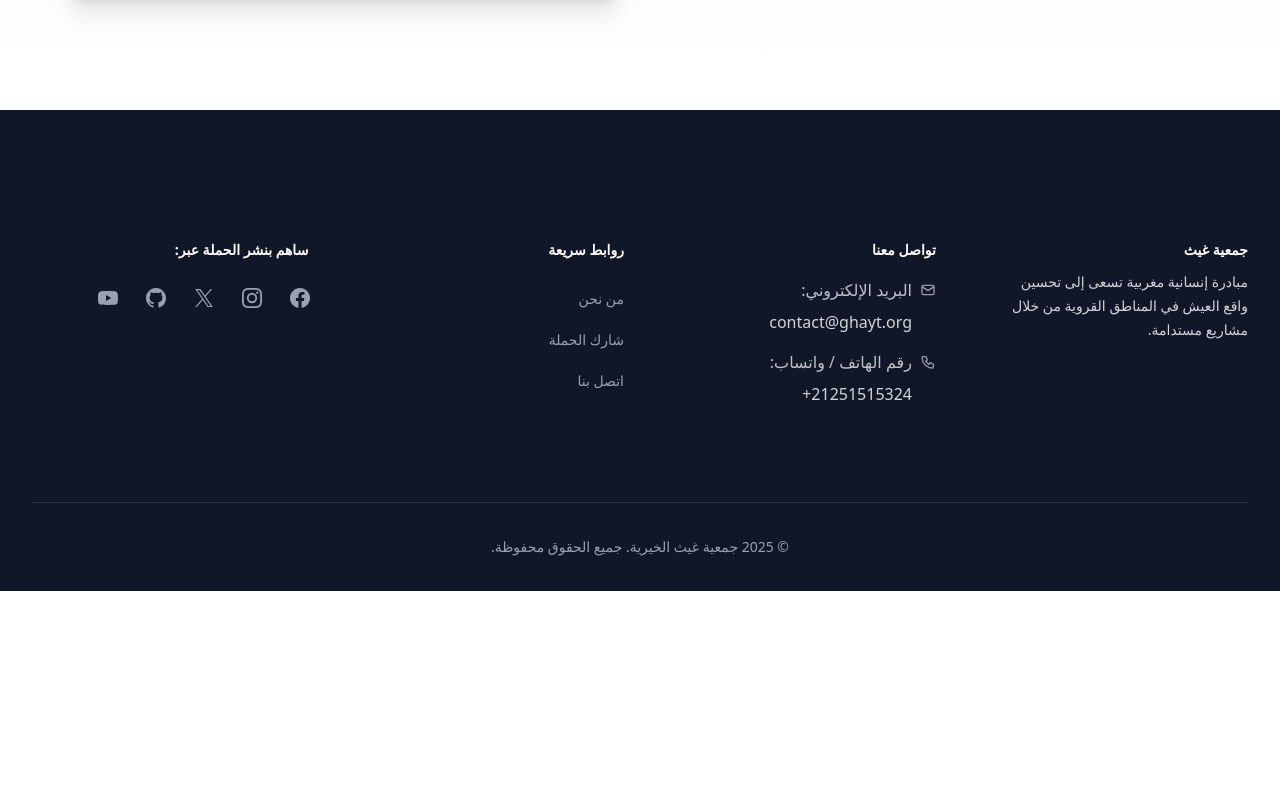
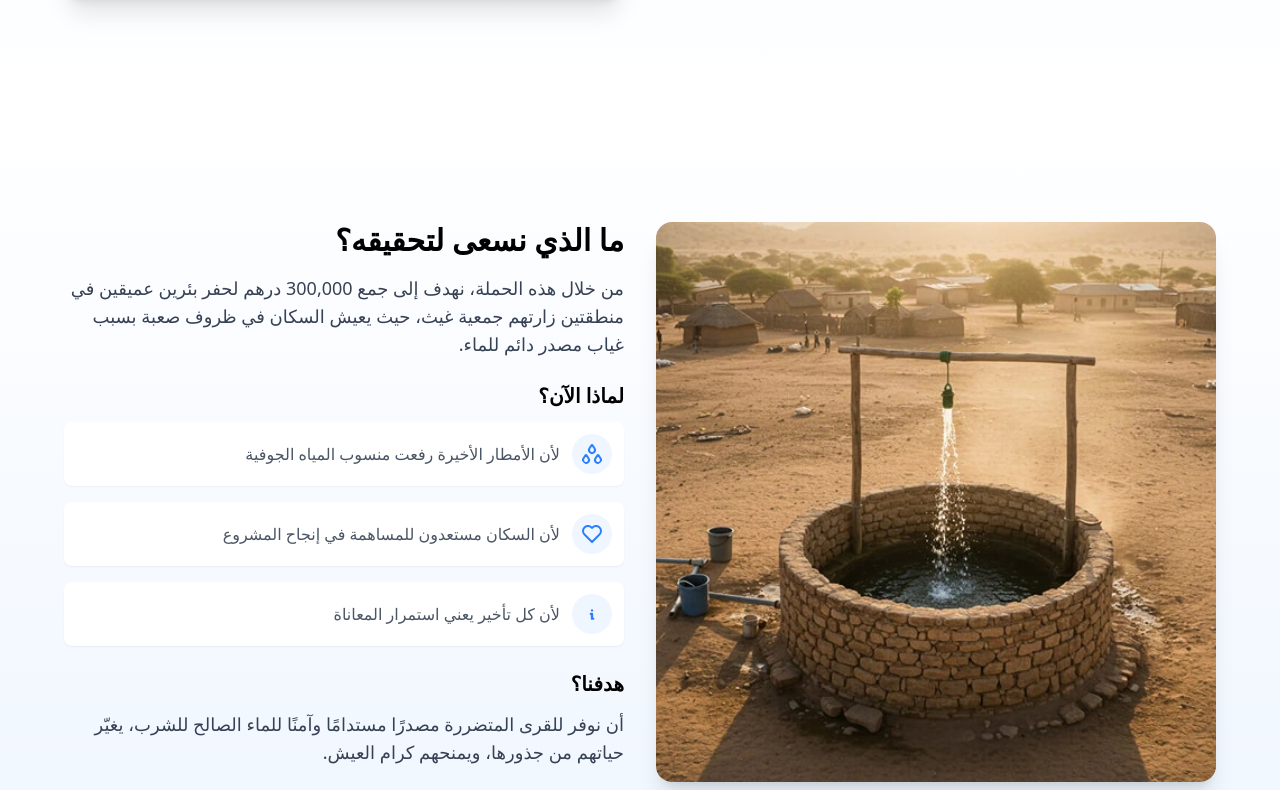
Before and after one commit to omarhoumz/athar.ghaytcharity.com, a React (Vite) app: page / in a window 1280 px wide. Shown: the part 1630-2420 px from the top of the page. Before the commit the page ends 2221 px from the top, so only its background shows below. Built offline with nearby package versions, Linux system fonts and the light colour scheme; a web font is replaced by a local one.

Commit message:
feature: project

```diff
--- a/src/feature/home/index.jsx
+++ b/src/feature/home/index.jsx
@@ -1,5 +1,6 @@
 import { LayoutDefault } from '../../components/layout/layout-default'
 import { Hero } from './sections/hero'
+import { Project } from './sections/project'
 import { StatusQuo } from './sections/status-quo'
 
 export function Home() {
@@ -8,6 +9,8 @@ export function Home() {
       <Hero />
 
       <StatusQuo />
+
+      <Project />
     </LayoutDefault>
   )
 }
--- /dev/null
+++ b/src/feature/home/sections/project.jsx
@@ -0,0 +1,66 @@
+import { IconDroplets, IconHeart, IconInfoSmall } from '@tabler/icons-react'
+
+export function Project() {
+  return (
+    <section className='bg-gradient-to-b to-[#EFF6FF] px-6 py-20 md:px-10 md:py-28'>
+      <div className='mx-auto grid max-w-6xl gap-4 md:grid-cols-2 md:gap-8'>
+        <div className='aspect-square'>
+          <img
+            src='/well.webp'
+            alt=''
+            className='size-full rounded-2xl object-cover shadow-xl'
+          />
+        </div>
+
+        <div>
+          <h3 className='text-3xl font-bold'>ما الذي نسعى لتحقيقه؟</h3>
+          <p className='mt-4 max-w-prose text-lg text-pretty text-gray-700'>
+            من خلال هذه الحملة، نهدف إلى جمع 300,000 درهم لحفر بئرين عميقين في
+            منطقتين زارتهم جمعية غيث، حيث يعيش السكان في ظروف صعبة بسبب غياب
+            مصدر دائم للماء.
+          </p>
+
+          <h4 className='mt-6 text-xl font-bold'>لماذا الآن؟</h4>
+          <ul role='list' className='mt-3 space-y-4'>
+            {[
+              {
+                label: 'لأن الأمطار الأخيرة رفعت منسوب المياه الجوفية',
+                icon: (
+                  <IconDroplets className='size-10 rounded-full bg-blue-50 p-2 text-blue-500' />
+                ),
+              },
+              {
+                label: 'لأن السكان مستعدون للمساهمة في إنجاح المشروع',
+                icon: (
+                  <IconHeart className='size-10 rounded-full bg-blue-50 p-2 text-blue-500' />
+                ),
+              },
+              {
+                label: 'لأن كل تأخير يعني استمرار المعاناة',
+                icon: (
+                  <IconInfoSmall className='size-10 rounded-full bg-blue-50 p-1.5 text-blue-500' />
+                ),
+              },
+            ].map(({ label, icon }, index) => {
+              return (
+                <li
+                  key={index}
+                  className='flex items-center gap-3 rounded-lg bg-white p-3 shadow-xs'
+                >
+                  <div>{icon}</div>
+                  <div className='text-gray-600'>{label}</div>
+                </li>
+              )
+            })}
+          </ul>
+
+          <h4 className='mt-6 text-xl font-bold'>هدفنا؟</h4>
+          <p className='mt-3 max-w-prose text-lg text-pretty text-gray-700'>
+            أن نوفر للقرى المتضررة مصدرًا مستدامًا وآمنًا للماء الصالح للشرب،
+            يغيّر حياتهم من جذورها، ويمنحهم كرام العيش.
+          </p>
+        </div>
+      </div>
+    </section>
+  )
+}
```
Also changed, not shown: public/well.webp (added).
